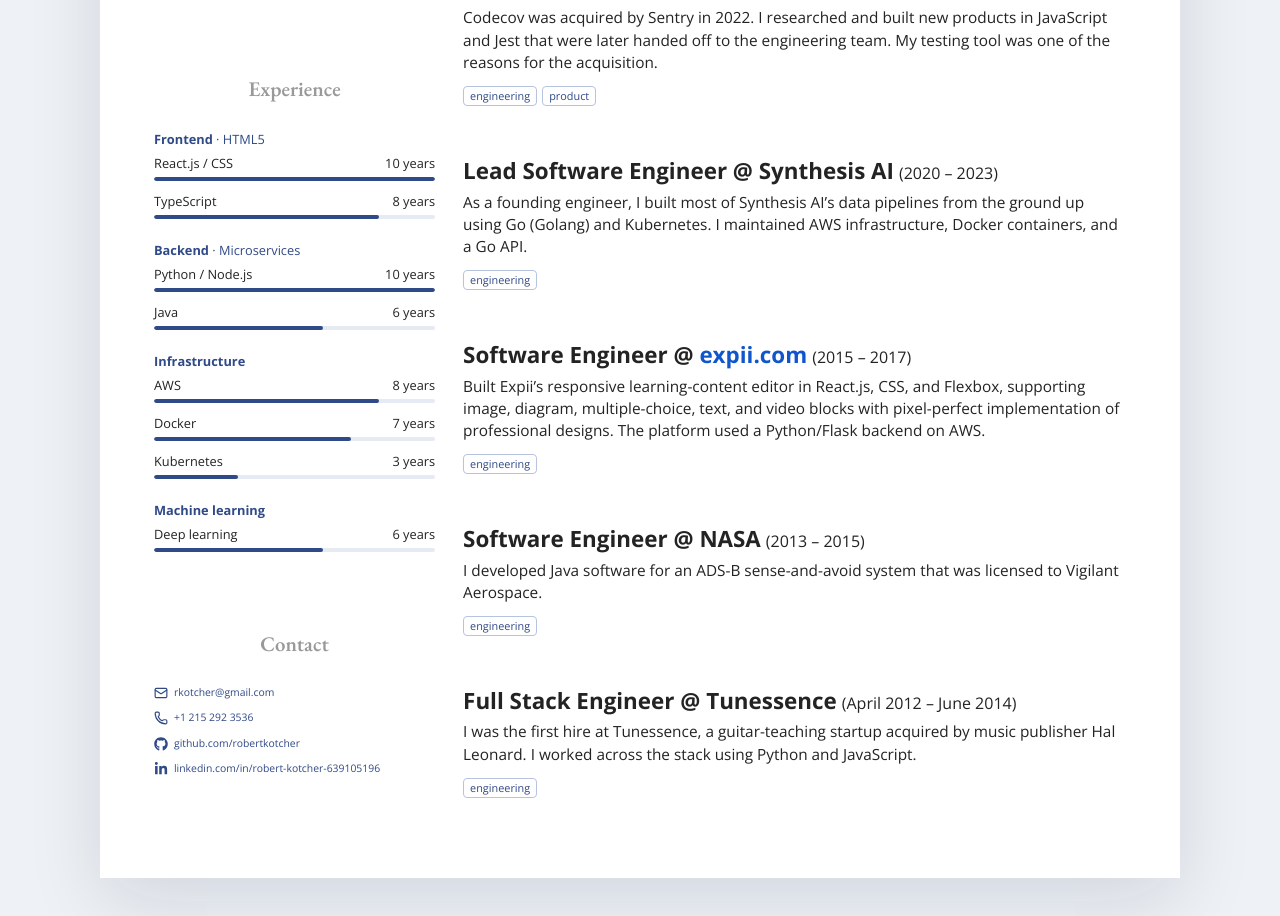
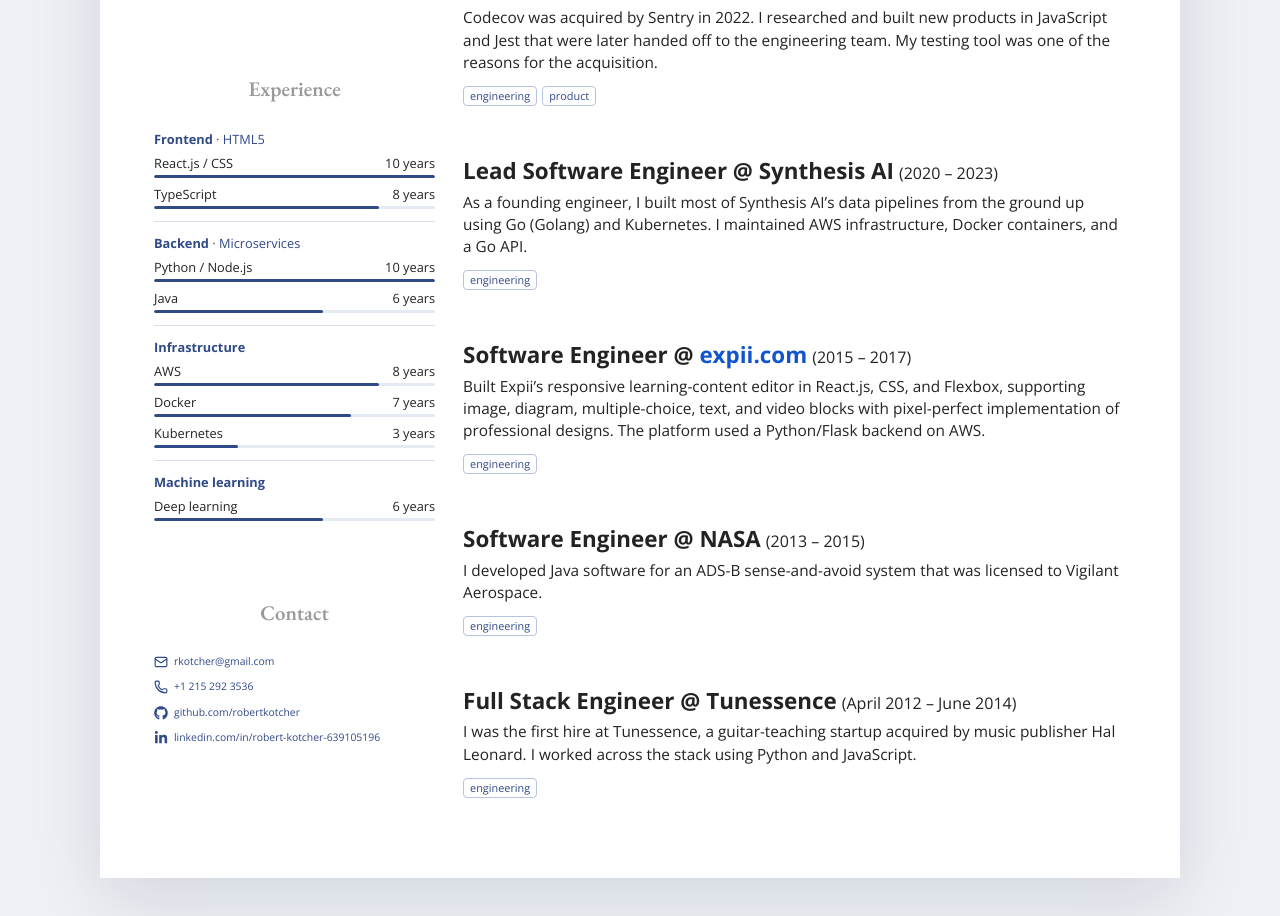
Before and after one commit to robertkotcher/robertkotcher.com, a Next.js app: page /print in a window 1280 px wide. Shown: the part 1068-1984 px from the top of the page. Built offline with nearby package versions, Linux system fonts and the light colour scheme.

Commit message:
Compact experience chart and separate skill groups

```diff
--- a/app/globals.css
+++ b/app/globals.css
@@ -37,20 +37,22 @@
 .project-title-link { display: inline-flex; gap: 4px; align-items: center; color: var(--ink); font-weight: 700; }
 .sidebar-link svg { flex: 0 0 auto; }
 .research-list { display: grid; gap: 28px; }
-.technology-experience-list { list-style: none; padding: 0; margin: 0; display: grid; gap: 12px; }
+.technology-experience-list { list-style: none; padding: 0; margin: 0; display: grid; gap: 8px; }
 .technology-experience-label { display: flex; justify-content: space-between; gap: 12px; font-size: .8rem; line-height: 1.4; }
 .technology-experience-label > span:last-child { white-space: nowrap; font-variant-numeric: tabular-nums; }
-.technology-experience-track { height: 4px; margin-top: 4px; background: #e5eaf3; border-radius: 2px; overflow: hidden; }
+.technology-experience-track { height: 3px; margin-top: 2px; background: #e5eaf3; border-radius: 2px; overflow: hidden; }
 .technology-experience-track > div { height: 100%; background: var(--navy-soft); border-radius: inherit; }
-.technology-experience-groups { display: grid; gap: 22px; }
+.technology-experience-groups { display: grid; gap: 12px; }
+.technology-experience-group + .technology-experience-group { border-top: 1px solid var(--line); padding-top: 12px; }
 .technology-experience-group h3 { margin: 0 0 6px; font-size: .8rem; font-weight: 700; color: var(--navy-soft); }
 .technology-group-extra { font-weight: 400; }
 @media print {
-  .technology-experience-groups { gap: 10px; }
+  .technology-experience-groups { gap: 7px; }
+  .technology-experience-group + .technology-experience-group { padding-top: 7px; }
   .technology-experience-group h3 { font-size: 8pt; margin-bottom: 4px; }
-  .technology-experience-list { gap: 5px; }
+  .technology-experience-list { gap: 3px; }
   .technology-experience-label { font-size: 8pt; line-height: 1.2; }
-  .technology-experience-track { height: 3px; margin-top: 2px; }
+  .technology-experience-track { height: 2px; margin-top: 1px; }
 }
 .research-item { display: block; }
 .research-item small { color: var(--ink); font-size: .96rem; grid-column: 1; font-weight: 400; }
--- a/app/resumePdf.ts
+++ b/app/resumePdf.ts
@@ -1,2 +1,2 @@
 // Updated by npm run export:resume whenever the PDFs change.
-export const resumePdfUrl = "/robert-kotcher-resume.pdf?v=1f1a43708f3a";
+export const resumePdfUrl = "/robert-kotcher-resume.pdf?v=2c282b7d8ffd";
```
Also changed, not shown: 1 other file (tests, documents, lock files or other folders).
